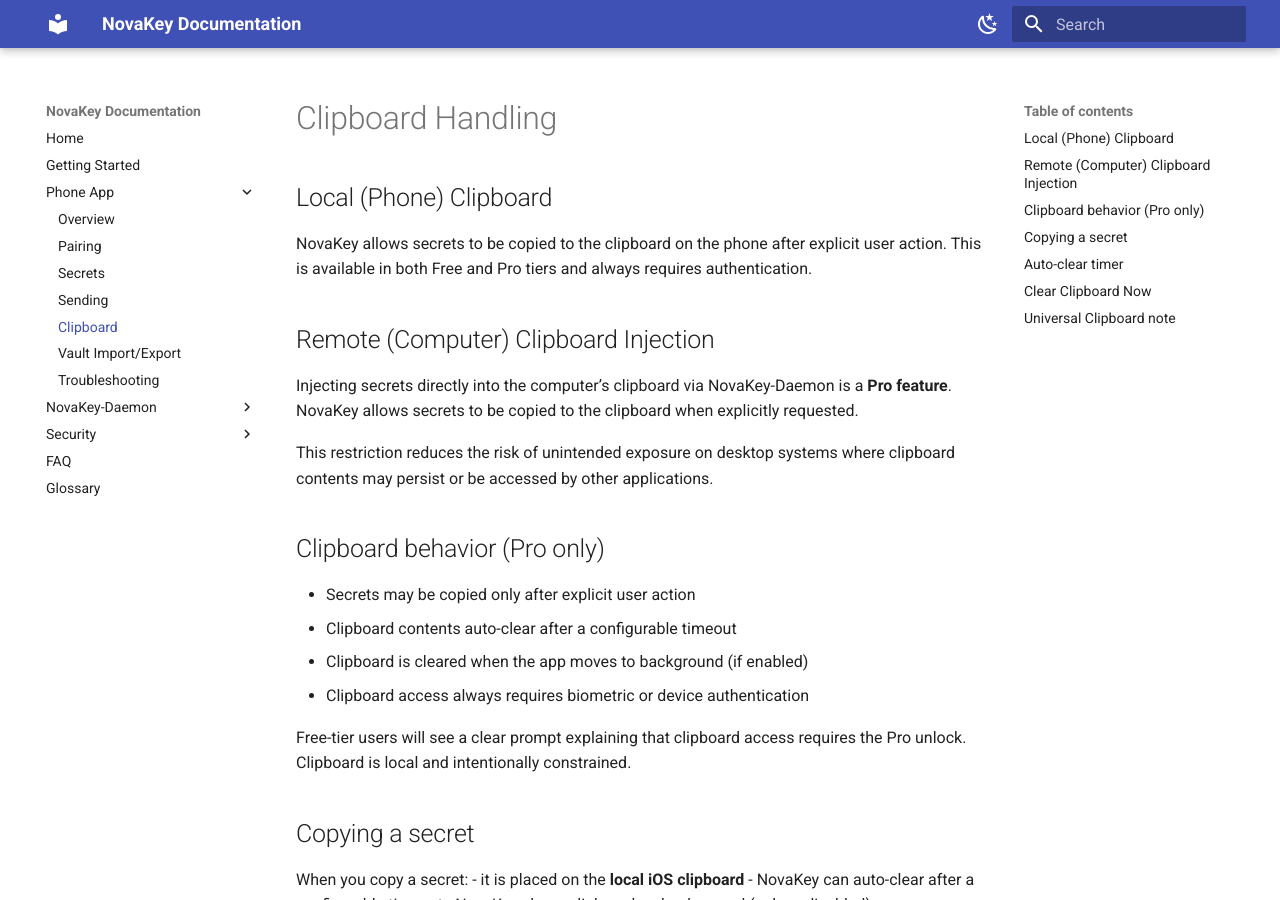
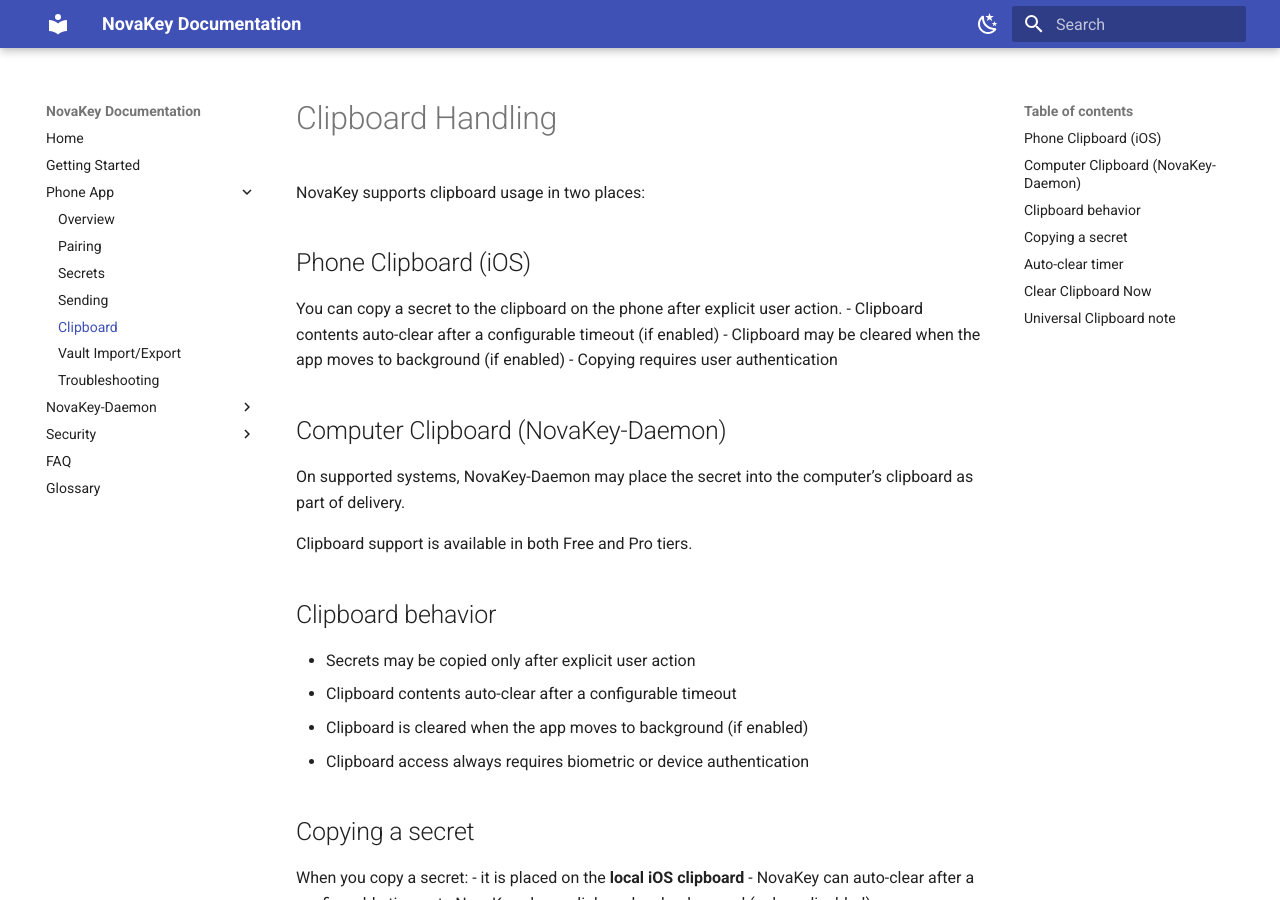
Before and after one commit to OsbornePro/NovaKey-Daemon, an MkDocs documentation site: the page built from docs/phone/clipboard.md, in a window 1280 px wide and 900 px high. Built offline with MkDocs 1.6.1 and Material for MkDocs 9.7.7, drawn with Linux system fonts in a browser that asks for light colours.

Commit message:
Updated docs clipboard free tier

```diff
--- a/docs/phone/clipboard.md
+++ b/docs/phone/clipboard.md
@@ -1,23 +1,23 @@
 # Clipboard Handling
 
-## Local (Phone) Clipboard
-NovaKey allows secrets to be copied to the clipboard on the phone after explicit user action.
-This is available in both Free and Pro tiers and always requires authentication.
+NovaKey supports clipboard usage in two places:
 
-## Remote (Computer) Clipboard Injection
-Injecting secrets directly into the computer’s clipboard via NovaKey-Daemon is a **Pro feature**.
-NovaKey allows secrets to be copied to the clipboard when explicitly requested.
+## Phone Clipboard (iOS)
+You can copy a secret to the clipboard on the phone after explicit user action.
+- Clipboard contents auto-clear after a configurable timeout (if enabled)
+- Clipboard may be cleared when the app moves to background (if enabled)
+- Copying requires user authentication
 
-This restriction reduces the risk of unintended exposure on desktop systems where clipboard contents may persist or be accessed by other applications.
+## Computer Clipboard (NovaKey-Daemon)
+On supported systems, NovaKey-Daemon may place the secret into the computer’s clipboard as part of delivery.
 
-## Clipboard behavior (Pro only)
+Clipboard support is available in both Free and Pro tiers.
+
+## Clipboard behavior
 - Secrets may be copied only after explicit user action
 - Clipboard contents auto-clear after a configurable timeout
 - Clipboard is cleared when the app moves to background (if enabled)
 - Clipboard access always requires biometric or device authentication
-
-Free-tier users will see a clear prompt explaining that clipboard access requires the Pro unlock.
-Clipboard is local and intentionally constrained.
 
 ## Copying a secret
 When you copy a secret:
```
Also changed, not shown: docs/faq.md (+1 -2 lines), docs/phone/overview.md (+2 -2 lines), docs/phone/sending.md (+3 -3 lines).
